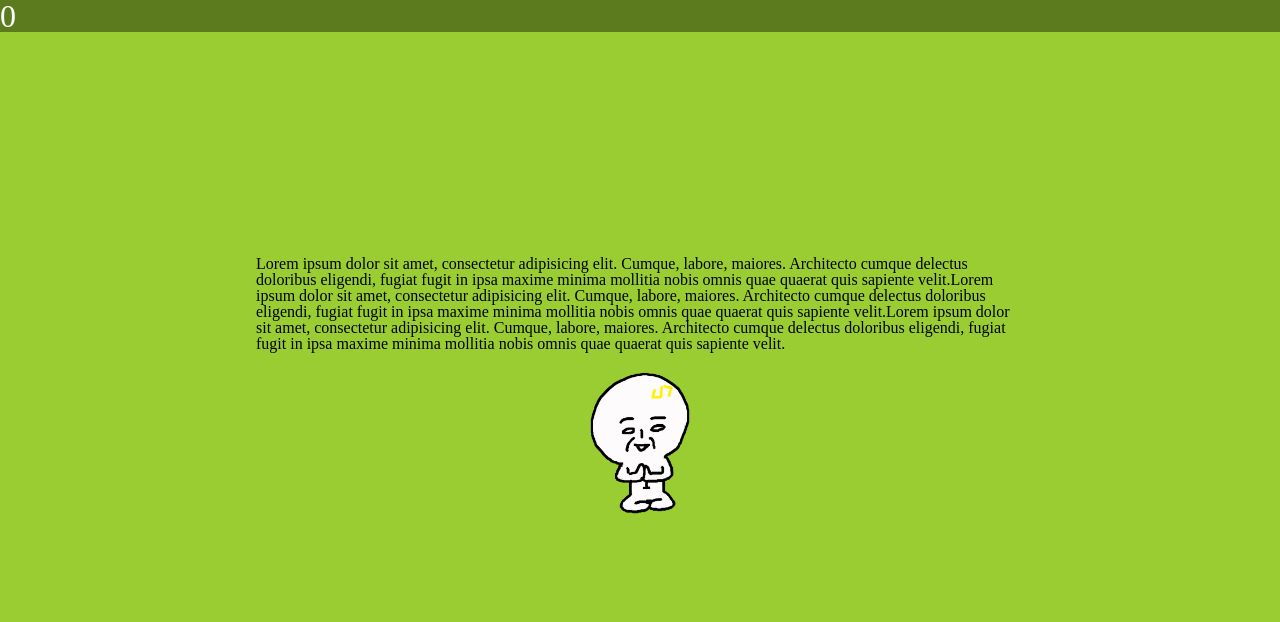
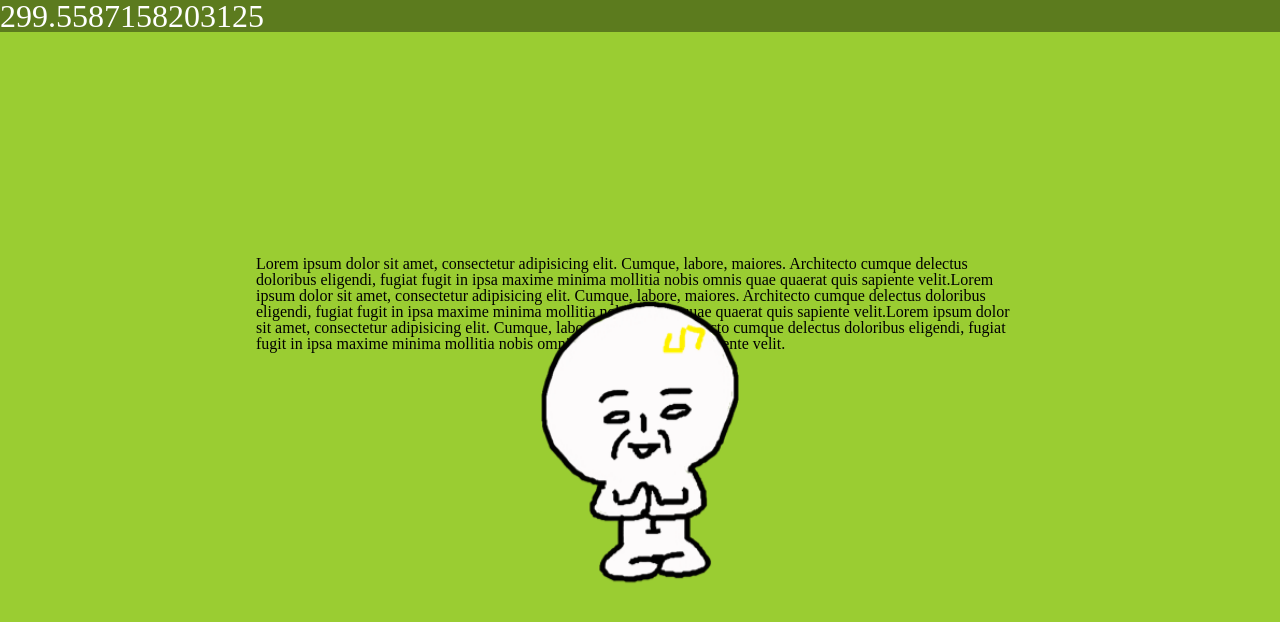
Before and after one commit to wkdgus1164/interactive-web, a plain HTML site: page scroll-event/scroll-event.html in a window 1280 px wide. Shown: the top 622 px of the page. Drawn offline with nearby package versions, Linux system fonts and the light colour scheme.

Commit message:
브라우저의 스크롤 위치에 따라 컴포넌트를 확대/축소하기

```diff
--- a/scroll-event/script.js
+++ b/scroll-event/script.js
@@ -1,7 +1,19 @@
 (function () {
+
   const scrollHandler = () => {
     const outputElement = document.querySelector('.output');
-    outputElement.innerHTML = window.pageYOffset;
+    const ilbunElement = document.querySelector('.ilbuni');
+    // outputElement.innerHTML = window.pageYOffset; // 해당 Element 가 페이지 내 세로 축에서 몇 픽셀의 위치에 있는지 반환한다.
+
+    // 스크롤할 때마다 Element 가 상하좌우로부터 얼마나 떨어져 있는지 반환한다. top/left/bottom/right 등 속성이 있음.
+    let positionY = ilbunElement.getBoundingClientRect().top;
+    outputElement.innerHTML = positionY;
+
+    if (positionY < window.innerHeight * 0.2) {
+      ilbunElement.classList.add('zoom');
+    } else {
+      ilbunElement.classList.remove('zoom');
+    }
   }
 
   window.addEventListener('scroll', scrollHandler);
--- a/scroll-event/scroll-event.scss
+++ b/scroll-event/scroll-event.scss
@@ -23,8 +23,8 @@ img {
   width: 100px;
   margin: 20px auto;
   transition: 1s;
+}
 
-  .zsoom {
-    transform: scale(2);
-  }
+.zoom {
+  transform: scale(2);
 }
```
Also changed, not shown: scroll-event/scroll-event.css, 1 other file.
